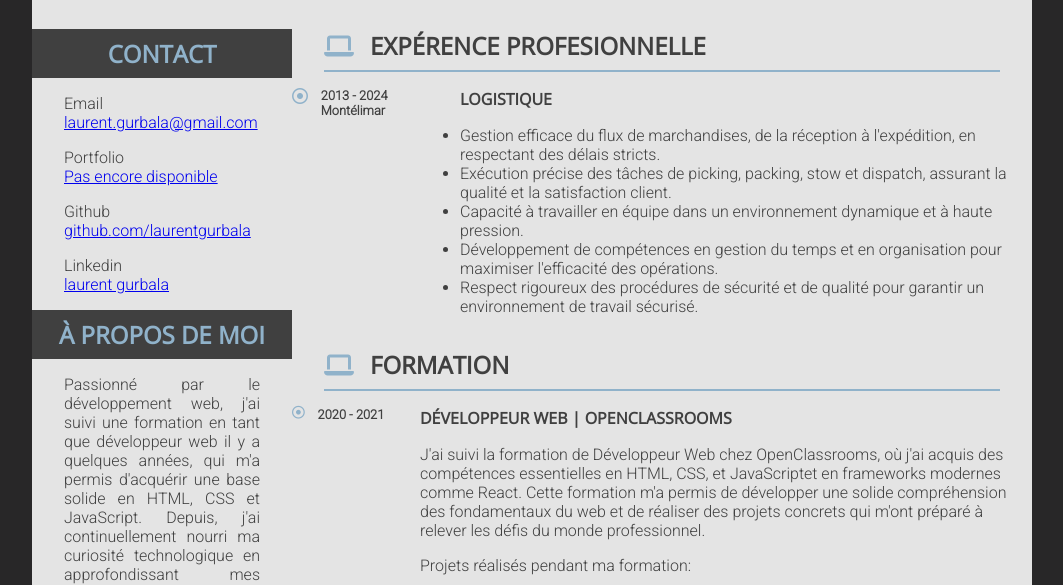
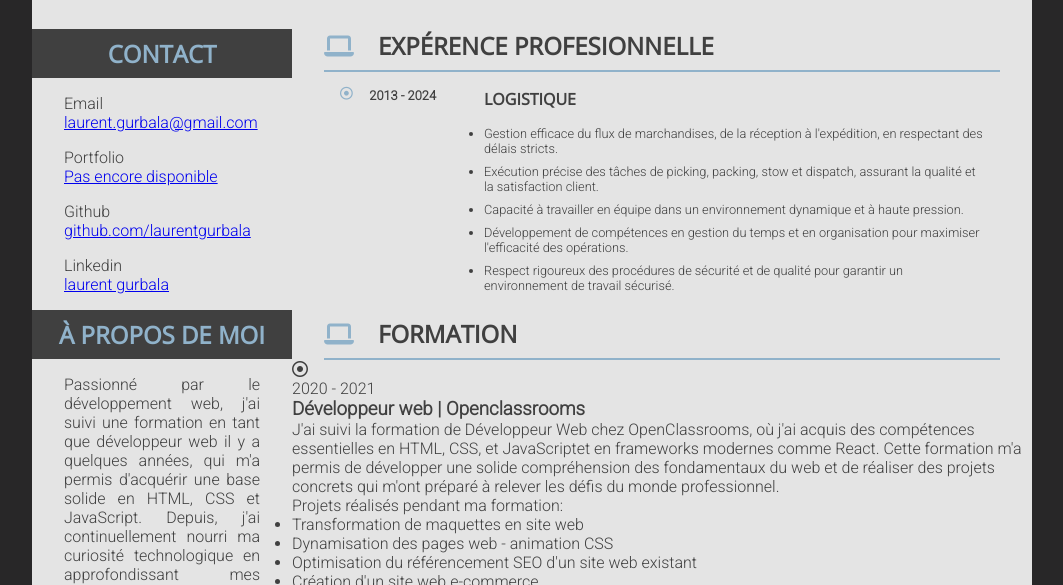
Before and after one commit to laurentGurbala/cv, a plain HTML site: page index.html in a window 1280 px wide. Shown: the part 165-750 px from the top of the page, without its empty margins (108-1171 px from the left). Drawn offline with nearby package versions, Linux system fonts and the light colour scheme.

Commit message:
CSS pour le module information

```diff
--- a/index.html
+++ b/index.html
@@ -104,27 +104,24 @@
             <!-- Contenu principal -->
             <main class="main">
                 <!-- Expérience pro -->
-                <section class="experience">
+                <section>
                     <div class="main-title">
                         <i class="fas fa-laptop main-title__icon"></i>
                         <h2 >expérence profesionnelle</h2>
                     </div>
-                    <div class="experience__cursus">
-                        <div class="experience__cursus--date">
-                            <i class="far fa-dot-circle"></i>
-                            <p>
-                                2013 - 2024<br>
-                                Montélimar
-                            </p>
+                    <div class="information">
+                        <div class="information__date">
+                            <i class="far fa-dot-circle information__icon"></i>
+                            <p>2013 - 2024</p>
                         </div>
                         <div>
-                            <h3>Logistique</h3>
+                            <h3 class="information__title">Logistique</h3>
                             <ul>
-                                <li>Gestion efficace du flux de marchandises, de la réception à l'expédition, en respectant des délais stricts.</li>
-                                <li>Exécution précise des tâches de picking, packing, stow et dispatch, assurant la qualité et la satisfaction client.</li>
-                                <li>Capacité à travailler en équipe dans un environnement dynamique et à haute pression.</li>
-                                <li>Développement de compétences en gestion du temps et en organisation pour maximiser l'efficacité des opérations.</li>
-                                <li>Respect rigoureux des procédures de sécurité et de qualité pour garantir un environnement de travail sécurisé.</li>
+                                <li class="information__text">Gestion efficace du flux de marchandises, de la réception à l'expédition, en respectant des délais stricts.</li>
+                                <li class="information__text">Exécution précise des tâches de picking, packing, stow et dispatch, assurant la qualité et la satisfaction client.</li>
+                                <li class="information__text">Capacité à travailler en équipe dans un environnement dynamique et à haute pression.</li>
+                                <li class="information__text">Développement de compétences en gestion du temps et en organisation pour maximiser l'efficacité des opérations.</li>
+                                <li class="information__text">Respect rigoureux des procédures de sécurité et de qualité pour garantir un environnement de travail sécurisé.</li>
                             </ul>
                         </div>
                     </div>
--- a/styles/main.css
+++ b/styles/main.css
@@ -6,6 +6,7 @@
 
 /* Modules */
 @import "modules/mainTitle.css";
+@import "modules/information.css";
 
 /* Design system */
 :root {
@@ -39,15 +40,6 @@ body {
     color: var(--color-secondary);
 }
 
-
-h3 {
-    font-size: 1rem;
-    font-weight: bold;
-    font-family: var(--header-font);
-    text-transform: uppercase;
-    margin: 1rem 0;
-}
-
 img  {
     width: 50%;
     border-radius: 50%;
@@ -62,73 +54,6 @@ aside h2 {
     text-align: center;
     padding: 0.5rem 0;
     text-transform: uppercase;
-}
-
-main h2 {
-    font-family: var(--title-font);
-    font-size: var(--title-font-size);
-    color: var(--color-secondary);
-    text-transform: uppercase;
-}
-
-.experience {
-    margin-bottom: 2rem;
-}
-
-.experience__cursus {
-    display: flex;
-    justify-content: space-between;
-    gap: 2.5rem;
-}
-
-.experience__cursus p {
-    font-size: 0.8rem;
-    font-weight: bold;
-}
-
-.experience__cursus--date {
-    display: flex;
-    min-width: 8rem;
-    gap: 0.8rem;
-    margin-top: 1rem;
-}
-
-.formation {
-    margin-bottom: 2rem;
-}
-
-.formation__title {
-    display: flex;
-    align-items: center;
-    gap: 1rem;
-    border-bottom: 2px solid var(--color-primary);
-    padding-bottom: 0.4rem;
-    margin-bottom: 1rem;
-}
-
-.formation__cursus {
-    display: flex;
-}
-
-.formation__cursus--date {
-    display: flex;
-    gap: 0.8rem;
-    font-size: 0.8rem;
-    font-weight: bold;
-    min-width: 8rem;
-    margin-top: 1rem;
-}
-
-.formation__cursus--detail{
-    margin-bottom: 1rem;
-}
-
-.formation__cursus--detail, ul {
-    margin-top: 0.8rem;
-}
-
-.far {
-    color: var(--color-primary);
 }
 
 .photo {
--- /dev/null
+++ b/styles/modules/information.css
@@ -0,0 +1,32 @@
+.information {
+    display: flex;
+    align-items: flex-start;
+    gap: 3rem;
+    margin: var(--body-margin);
+    padding: 1rem;
+}
+
+.information__date {
+    display: flex;
+    justify-content: space-between;
+    min-width: 6rem;
+    font-size: 0.8rem;
+    font-weight: bold;
+}
+
+.information__icon {
+    color: var(--color-primary);
+}
+
+.information__title {
+    font-family: var(--header-font);
+    font-size: 1rem;
+    font-weight: bold;
+    text-transform: uppercase;
+    margin-bottom: 1rem;
+}
+
+.information__text {
+    font-size: 0.8rem;
+    padding-bottom: 0.5rem;
+}
--- a/styles/modules/mainTitle.css
+++ b/styles/modules/mainTitle.css
@@ -1,7 +1,9 @@
 .main-title {
     display: flex;
     align-items: center;
-    gap: 1rem;
+    gap: 1.5rem;
+    font-family: var(--title-font);
+    text-transform: uppercase;
     border-bottom: 2px solid var(--color-primary);
     margin: var(--body-margin);
     padding-bottom: 0.5rem;
```
